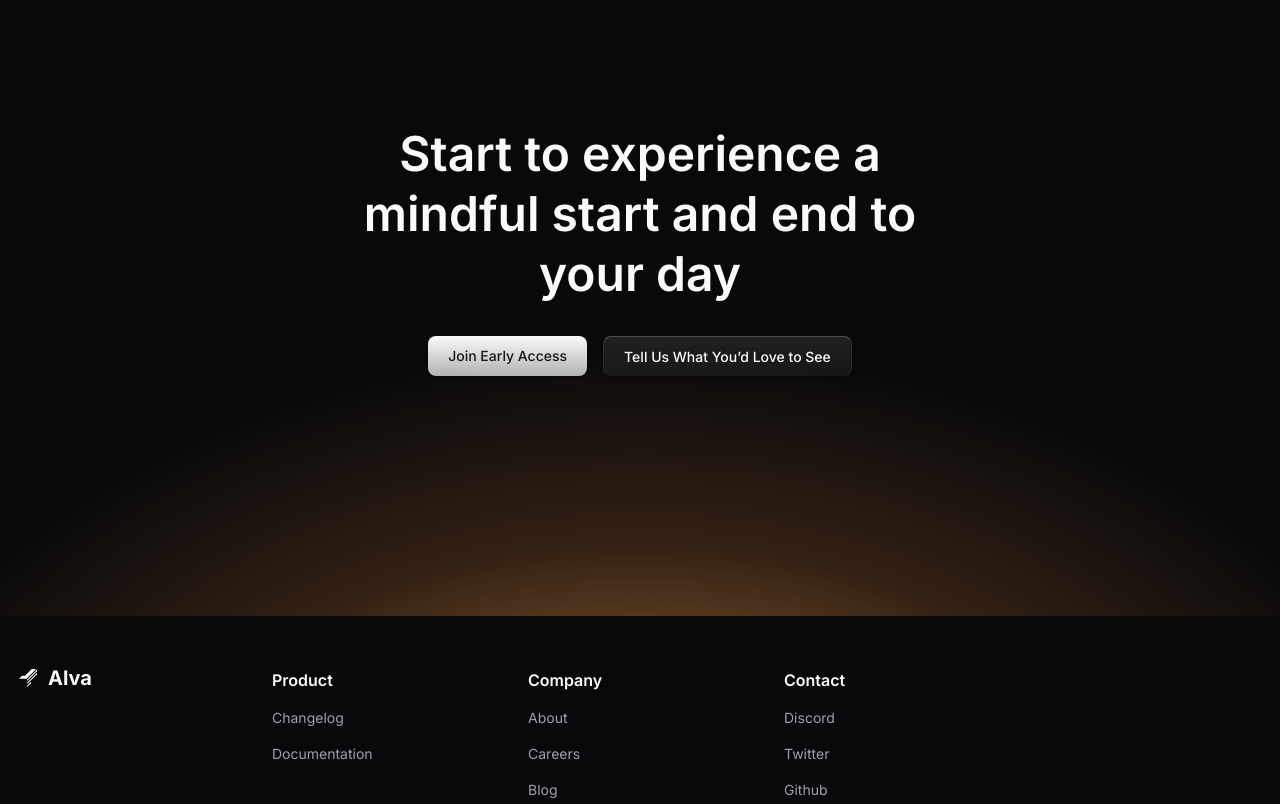
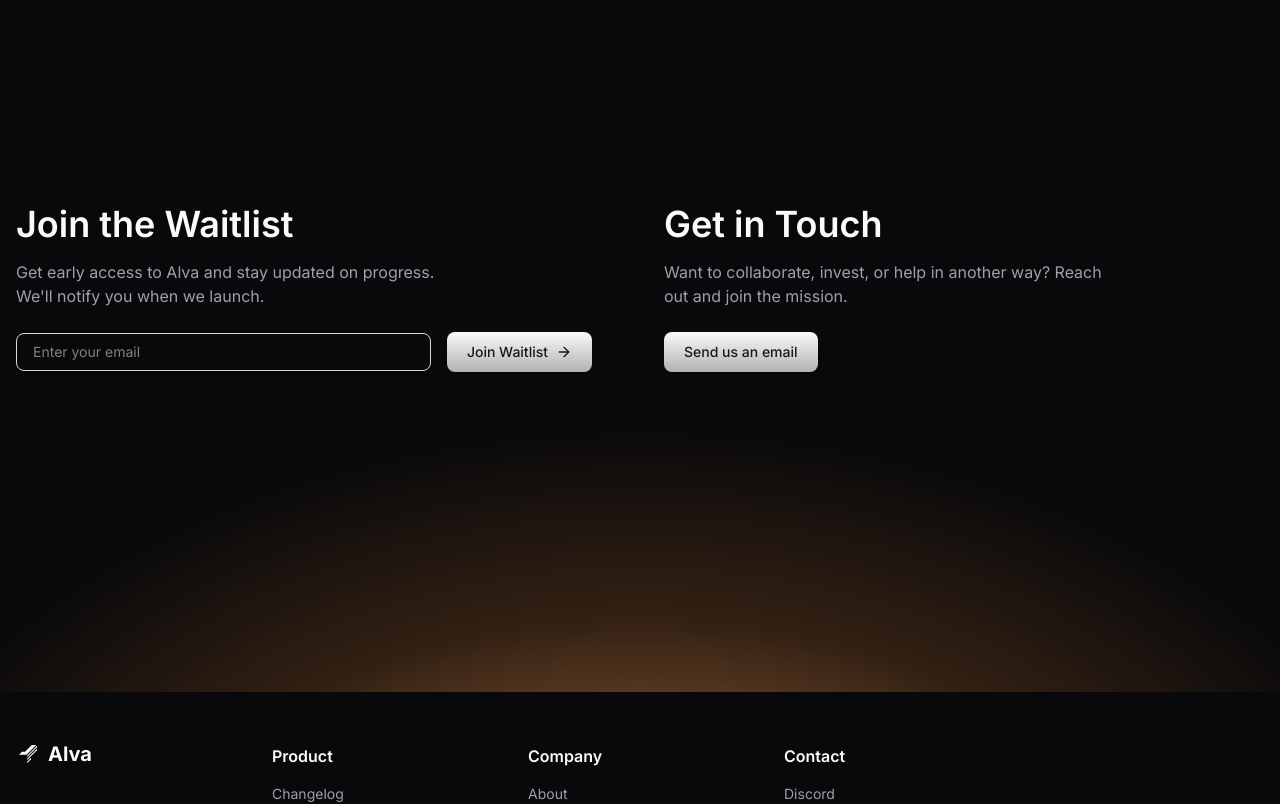
Before and after one commit to DiegoCM1/Alva, a Next.js app: page / in a window 1280 px wide. Shown: the part 3640-4444 px from the top of the page. Built offline with nearby package versions, Linux system fonts and the light colour scheme.

Commit message:
Added CTA section with functional buttons. Join Waitlist and send us an email

```diff
--- /dev/null
+++ b/app/thanks/page.tsx
@@ -0,0 +1,33 @@
+// app/thanks/page.tsx — if using App Router
+// OR pages/thanks.tsx — if using Pages Router
+
+import { Section } from "@/components/ui/section";
+import Glow from "@/components/ui/glow";
+import { Button } from "@/components/ui/button";
+import Link from "next/link";
+
+export default function ThanksPage() {
+  return (
+    <Section className="group relative overflow-hidden text-center py-24 text-gray-900">
+      <div className="max-w-container mx-auto relative z-10 flex flex-col items-center gap-8">
+        <h1 className="text-4xl font-bold sm:text-5xl">
+          🎉 You are officially on the waitlist!
+        </h1>
+        <p className="max-w-xl text-lg text-muted-foreground">
+          Thank you for joining Alva early. You’ve just taken the first step into something big — a smarter, more intentional way to start and end your day.
+        </p>
+        <p className="max-w-lg text-muted-foreground">
+          We’ll notify you as soon as we’re ready to launch. In the meantime, feel free to share this with someone who could use a better routine.
+        </p>
+
+        <Button size="lg" asChild>
+          <Link href="/">Back to Homepage</Link>
+        </Button>
+      </div>
+
+      <div className="absolute top-0 left-0 h-full w-full translate-y-[1rem] opacity-80 transition-all duration-500 ease-in-out group-hover:translate-y-[-2rem] group-hover:opacity-100">
+        <Glow variant="bottom" />
+      </div>
+    </Section>
+  );
+}
--- a/components/sections/cta/default.tsx
+++ b/components/sections/cta/default.tsx
@@ -1,66 +1,85 @@
-import { ReactNode } from "react";
-import { cn } from "@/lib/utils";
-import { siteConfig } from "@/config/site";
+"use client";
 
 import { Section } from "../../ui/section";
-import { Button, type ButtonProps } from "../../ui/button";
+import { Button } from "../../ui/button";
 import Glow from "../../ui/glow";
+import { ArrowRightIcon } from "lucide-react";
 
-interface CTAButtonProps {
-  href: string;
-  text: string;
-  variant?: ButtonProps["variant"];
-  icon?: ReactNode;
-  iconRight?: ReactNode;
-}
+export default function CtaWithWaitlist() {
+  return (
+    <Section
+      id="cta"
+      className="group relative overflow-hidden"
+    >
+      <div className="max-w-container mx-auto flex flex-col gap-12 sm:gap-16 py-20">
+        <div className="relative z-10 grid grid-cols-1 md:grid-cols-2 gap-12 items-start">
+          {/* Waitlist Column */}
+          <div>
+            <h2 className="text-3xl sm:text-4xl font-semibold mb-4">
+              Join the Waitlist
+            </h2>
+            <p className="text-muted-foreground mb-6 max-w-md">
+              Get early access to Alva and stay updated on progress. We'll notify you when we launch.
+            </p>
+            <form
+              action="https://formsubmit.co/luiscolin764@gmail.com"
+              method="POST"
+              className="flex flex-col sm:flex-row items-center gap-4 max-w-xl"
+            >
+              <input
+                type="email"
+                name="email"
+                required
+                placeholder="Enter your email"
+                className="w-full rounded-md border border-border bg-background px-4 py-2 text-sm text-foreground shadow-sm focus:border-ring focus:ring-2 focus:ring-ring/20"
+              />
+              <Button type="submit" size="lg" variant="default">
+                Join Waitlist
+                <ArrowRightIcon className="ml-2 h-4 w-4" />
+              </Button>
+              <input type="hidden" name="_captcha" value="false" />
+              <input
+                type="hidden"
+                name="_next"
+                value="https://alvaassistant.vercel.app/thanks"
+              />
+            </form>
+          </div>
 
-interface CTAProps {
-  title?: string;
-  buttons?: CTAButtonProps[] | false;
-  className?: string;
-}
-
-export default function CTA({
-  title = "Start to experience a mindful start and end to your day",
-  buttons = [
-    {
-      href: "/#contact", // or link to early access form
-      text: "Join Early Access",
-      variant: "default",
-    },
-    {
-      href: siteConfig.links.github,
-      text: "Tell Us What You’d Love to See",
-      variant: "glow",
-    },
-  ],
-  className,
-}: CTAProps) {
-  return (
-    <Section id="cta" className={cn("group relative overflow-hidden", className)}>
-      <div className="max-w-container relative z-10 mx-auto flex flex-col items-center gap-6 text-center sm:gap-8">
-        <h2 className="max-w-[640px] text-3xl leading-tight font-semibold sm:text-5xl sm:leading-tight">
-          {title}
-        </h2>
-        {buttons !== false && buttons.length > 0 && (
-          <div className="flex justify-center gap-4">
-            {buttons.map((button, index) => (
+          {/* Get In Touch Column */}
+          <div>
+            <h2 className="text-3xl sm:text-4xl font-semibold mb-4">Get in Touch</h2>
+            <p className="text-muted-foreground mb-6 max-w-md">
+              Want to collaborate, invest, or help in another way? Reach out and join the mission.
+            </p>
+            <div className="flex flex-col sm:flex-row gap-4">
               <Button
-                key={index}
-                variant={button.variant || "default"}
+                variant="default"
                 size="lg"
                 asChild
+                className="w-full sm:w-auto"
               >
-                <a href={button.href}>
-                  {button.icon}
-                  {button.text}
-                  {button.iconRight}
+                <a
+                  href="https://mail.google.com/mail/?view=cm&fs=1&to=luiscolin764@gmail.com&su=Hi%20there!&body=I'd%20love%20to%20give%20you%20feedback%20about%20Alva."
+                  target="_blank"
+                  rel="noopener noreferrer"
+                >
+                  Send us an email
                 </a>
               </Button>
-            ))}
+            </div>
           </div>
-        )}
+        </div>
       </div>
+
+      {/* Background Effects */}
+      <div
+        className="absolute bottom-0 left-1/2 -z-10 -translate-x-1/2 translate-y-1/2"
+        aria-hidden="true"
+      >
+        <div className="h-56 w-[480px] rounded-full border-[20px] border-brand/30 blur-3xl opacity-30" />
+      </div>
+
       <div className="absolute top-0 left-0 h-full w-full translate-y-[1rem] opacity-80 transition-all duration-500 ease-in-out group-hover:translate-y-[-2rem] group-hover:opacity-100">
         <Glow variant="bottom" />
       </div>
```
